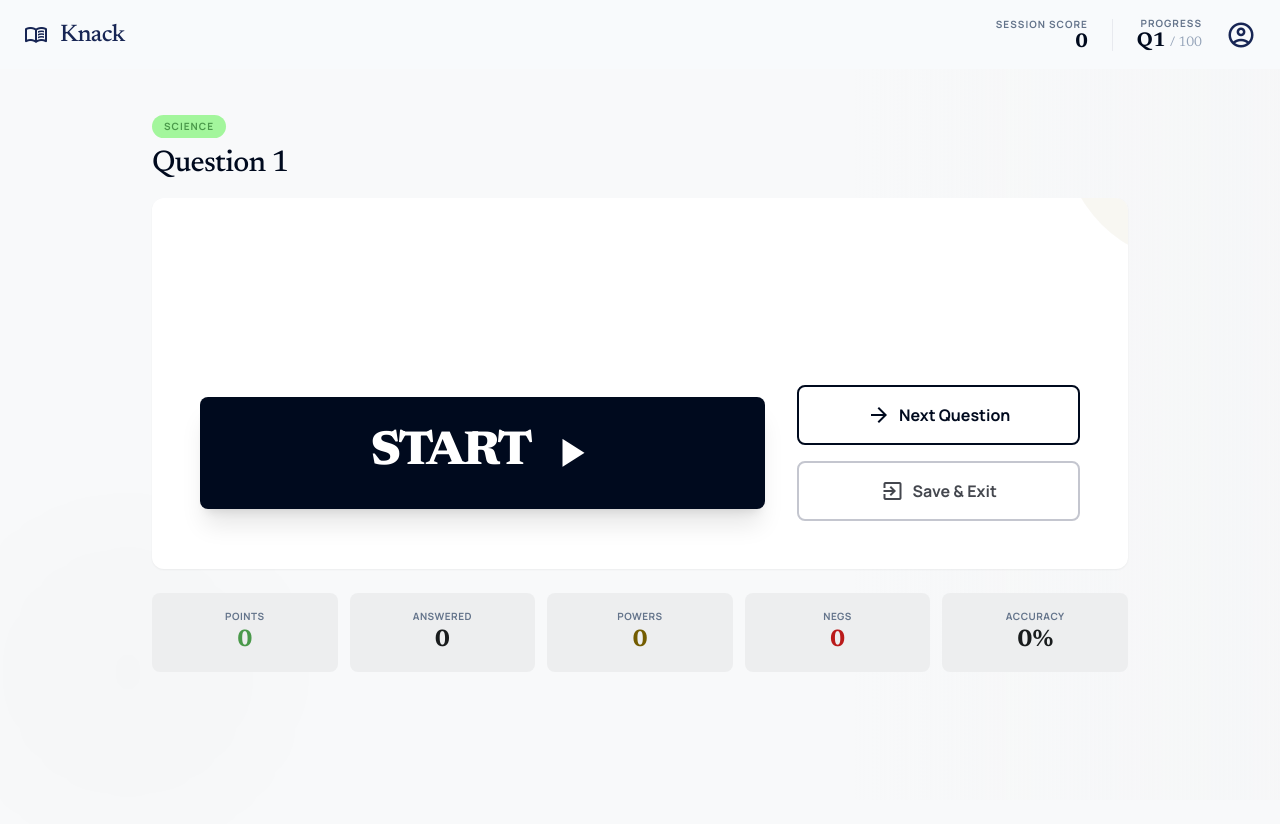
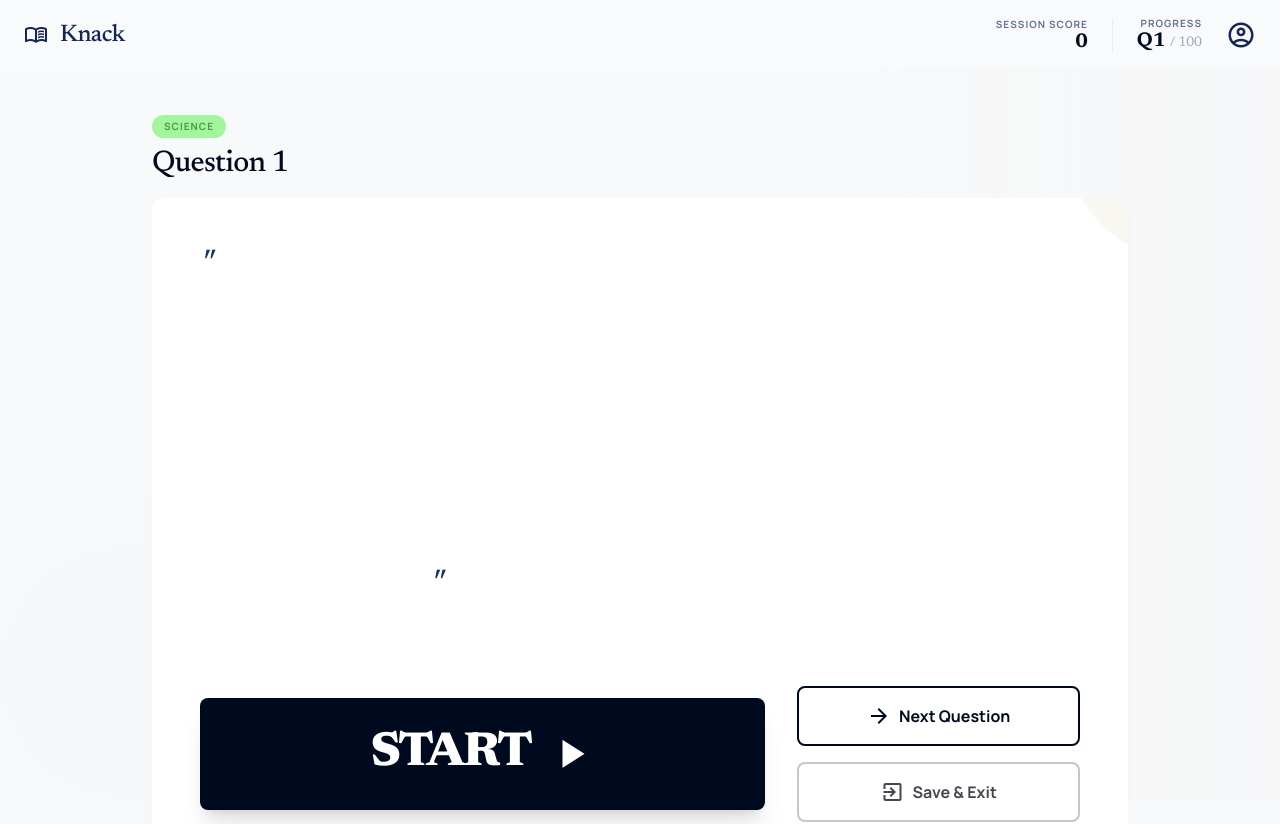
Before and after one commit to dna-helix/knack, a Next.js app: page /practice in a window 1280 px wide. Shown: the top 824 px of the page. Before the commit the page ends 800 px from the top, so only its background shows below. Built offline with nearby package versions, Linux system fonts and the light colour scheme.

Commit message:
fix word display slowness r2

```diff
--- a/src/app/practice/page.tsx
+++ b/src/app/practice/page.tsx
@@ -1,6 +1,6 @@
 "use client";
 
-import { useQuizSession } from "@/lib/useQuizSession";
+import { useQuizSession, SessionStatus } from "@/lib/useQuizSession";
 import { useState, useEffect, useRef, Suspense, useMemo } from "react";
 import { useSearchParams, useRouter } from 'next/navigation';
 import { Question } from "@/lib/types";
@@ -46,6 +46,60 @@ function QuizLoader() {
   return <QuizPageContent questions={questions} packId={packId} initialIndex={startParam} />;
 }
 
+// ── Optimized Question Display Component ──
+interface QuestionDisplayProps {
+  question: string;
+  charIndex: number;
+  status: SessionStatus;
+  powerIndex: number;
+}
+
+function QuestionDisplay({ question, charIndex, status, powerIndex }: QuestionDisplayProps) {
+  const words = useMemo(() => {
+    const results = [];
+    const wordRegex = /\S+/g;
+    let match;
+    let index = 0;
+    while ((match = wordRegex.exec(question)) !== null) {
+      results.push({
+        text: match[0],
+        start: match.index,
+        end: match.index + match[0].length,
+        isPower: index < powerIndex,
+      });
+      index++;
+    }
+    return results;
+  }, [question, powerIndex]);
+
+  return (
+    <p className="font-headline text-xl md:text-4xl leading-relaxed text-primary-container italic opacity-90 mb-8 whitespace-pre-wrap">
+      &quot;
+      {words.map((word, i) => {
+        const isVisible = status === 'finished' || charIndex >= word.end;
+
+        // In 'finished' state, we show power words in bold/underline
+        const showBold = word.isPower && status === 'finished';
+
+        return (
+          <span
+            key={i}
+            className={`transition-opacity duration-300 ${isVisible ? 'opacity-100' : 'opacity-0'}`}
+          >
+            {showBold ? (
+              <strong className="font-extrabold underline decoration-primary/30 underline-offset-4">{word.text}</strong>
+            ) : (
+              word.text
+            )}
+            {" "}
+          </span>
+        );
+      })}
+      &quot;
+    </p>
+  );
+}
+
 function QuizPageContent({ questions, packId, initialIndex }: { questions: Question[], packId: string, initialIndex: number }) {
   const { updatePackProgress } = useUserStats();
   const router = useRouter();
@@ -76,16 +130,6 @@ function QuizPageContent({ questions, packId, initialIndex }: { questions: Quest
   answerInputRef.current = answerInput;
   const submitAnswerRef = useRef(submitAnswer);
   submitAnswerRef.current = submitAnswer;
-
-  // ── Optimization: Pre-calculate question splits ──
-  const questionSplits = useMemo(() => {
-    if (!currentQuestion) return { power: "", rest: "" };
-    const words = currentQuestion.question.trim().split(/\s+/);
-    return {
-      power: words.slice(0, currentQuestion.power_index).join(" "),
-      rest: words.slice(currentQuestion.power_index).join(" ")
-    };
-  }, [currentQuestion]);
 
   // ── 10-second answer timer ──
   const ANSWER_TIME_LIMIT = 10;
@@ -147,8 +191,6 @@ function QuizPageContent({ questions, packId, initialIndex }: { questions: Quest
   }, [currentQuestionIndex]);
 
   if (!currentQuestion) return <div className="p-8">Loading...</div>;
-
-  const revealedText = currentQuestion.question.substring(0, charIndex);
 
   const handleAnswerSubmit = (e: React.FormEvent) => {
     e.preventDefault();
@@ -277,15 +319,12 @@ function QuizPageContent({ questions, packId, initialIndex }: { questions: Quest
           <div className="absolute top-0 right-0 w-32 h-32 bg-secondary/5 rounded-bl-full -mr-16 -mt-16 pointer-events-none"></div>
 
           <div className="flex-1">
-            <p className="font-headline text-xl md:text-4xl leading-relaxed text-primary-container italic opacity-90 mb-8 whitespace-pre-wrap">
-              {status === 'finished' ? (
-                <>
-                  &quot;<strong className="font-extrabold underline decoration-primary/30 underline-offset-4">{questionSplits.power}</strong> {questionSplits.rest}&quot;
-                </>
-              ) : revealedText.trim() ? (
-                <>&quot;{revealedText}&quot;</>
-              ) : null}
-            </p>
+            <QuestionDisplay
+              question={currentQuestion.question}
+              charIndex={charIndex}
+              status={status}
+              powerIndex={currentQuestion.power_index}
+            />
 
             {status === 'reading' && (
               <div className="flex items-center gap-4">
```
